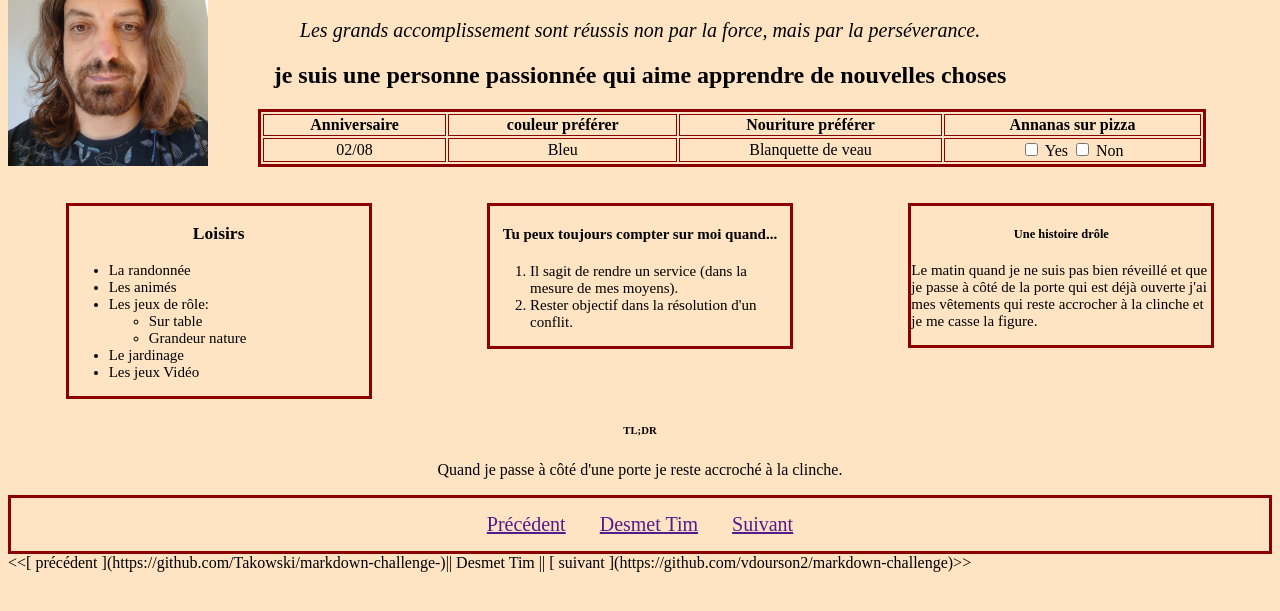
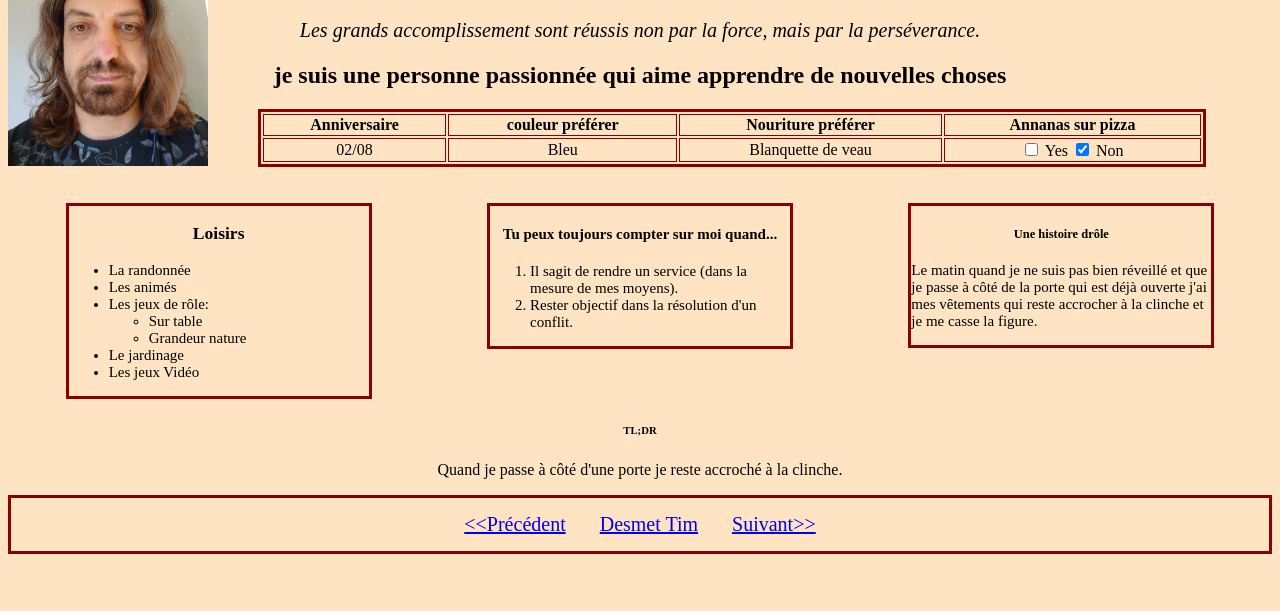
Before and after one commit to TimDesmet00/markdown-to-html, a plain HTML site: page index.html in a window 1280 px wide. Shown: the part 61-672 px from the top of the page. Drawn offline with Linux system fonts and the light colour scheme.

Commit message:
dernier ajustement

```diff
--- a/index.html
+++ b/index.html
@@ -29,7 +29,7 @@
                 <td>
                     <input type="checkbox" id="oui">
                     <label for="oui">Yes</label>
-                    <input type="checkbox" id="non">
+                    <input type="checkbox" id="non" checked>
                     <label for="non">Non</label>
                 </td>
             </tr>
@@ -73,13 +73,11 @@
     </div>
         <footer>
             <nav>
-                <a href="">Précédent</a>
-                <a href="">Desmet Tim</a>
-                <a href="">Suivant</a>
+                <a href="https://github.com/Takowski/markdown-to-html">&#706;&#706;Précédent</a>
+                <a href="https://github.com/TimDesmet00/markdown-to-html">Desmet Tim</a>
+                <a href="https://github.com/vdourson2/markdown-to-html">Suivant&#707;&#707;</a>
             </nav>
         </footer>
-<<[ précédent ](https://github.com/Takowski/markdown-challenge-)|| Desmet Tim || [ suivant ](https://github.com/vdourson2/markdown-challenge)>>
-
 
 </body>
 </html>
```
